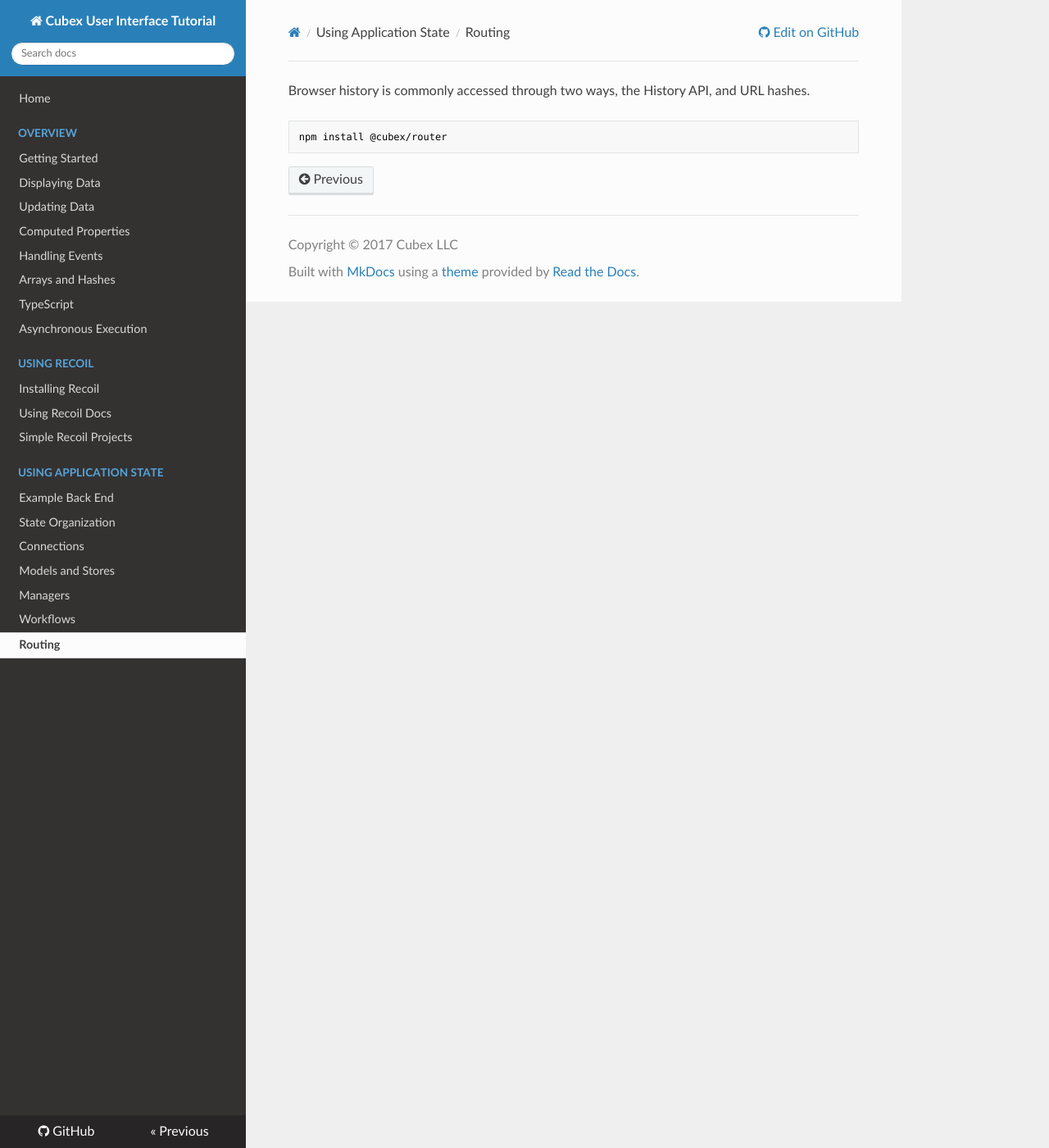
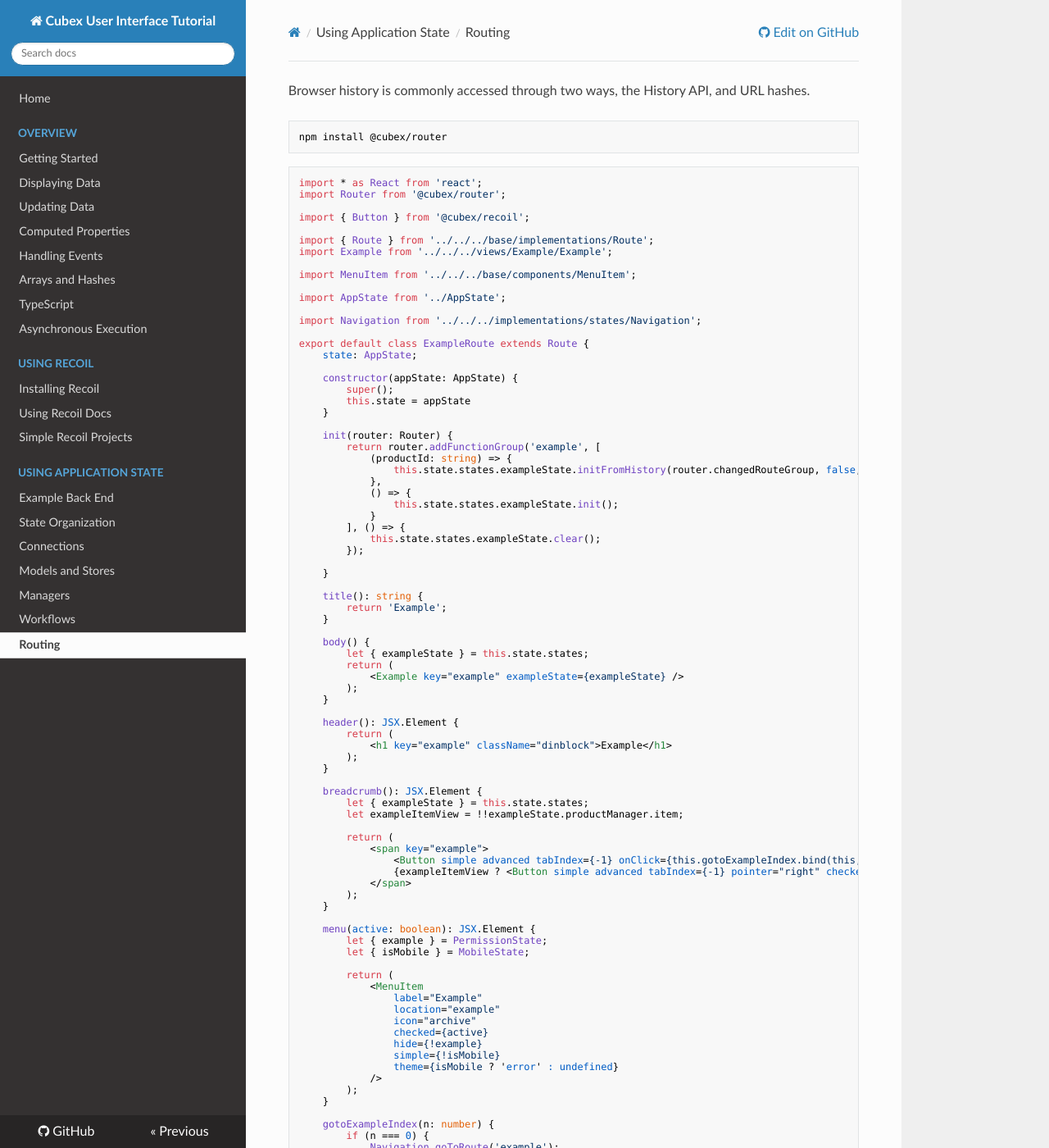
Before and after one commit to Cubex30/user-interface-tutorial, an MkDocs documentation site: the page built from docs/2-Using-Application-State/2.6-Routing.md, in a window 1280 px wide and 1400 px high. Shown: the whole window at 82% size. Built offline with MkDocs 1.6.1, drawn with Linux system fonts in a browser that asks for light colours; nearby versions of some CDN libraries; old or Windows-style settings are respelled for this version of MkDocs; some of the changed text lies outside the part shown.

Commit message:
Added Routing example.

`````diff
--- a/docs/2-Using-Application-State/2.6-Routing.md
+++ b/docs/2-Using-Application-State/2.6-Routing.md
@@ -1,3 +1,94 @@
 Browser history is commonly accessed through two ways, the History API, and URL hashes.
 
     npm install @cubex/router
+
+```` TypeScript
+import * as React from 'react';
+import Router from '@cubex/router';
+
+import { Button } from '@cubex/recoil';
+
+import { Route } from '../../../base/implementations/Route';
+import Example from '../../../views/Example/Example';
+
+import MenuItem from '../../../base/components/MenuItem';
+
+import AppState from '../AppState';
+
+import Navigation from '../../../implementations/states/Navigation';
+
+export default class ExampleRoute extends Route {
+    state: AppState;
+
+    constructor(appState: AppState) {
+        super();
+        this.state = appState
+    }
+
+    init(router: Router) {
+        return router.addFunctionGroup('example', [
+            (productId: string) => {
+                this.state.states.exampleState.initFromHistory(router.changedRouteGroup, false, parseInt(productId));
+            },
+            () => {
+                this.state.states.exampleState.init();
+            }
+        ], () => {
+            this.state.states.exampleState.clear();
+        });
+
+    }
+
+    title(): string {
+        return 'Example';
+    }
+
+    body() {
+        let { exampleState } = this.state.states;
+        return (
+            <Example key="example" exampleState={exampleState} />
+        );
+    }
+
+    header(): JSX.Element {
+        return (
+            <h1 key="example" className="dinblock">Example</h1>
+        );
+    }
+
+    breadcrumb(): JSX.Element {
+        let { exampleState } = this.state.states;
+        let exampleItemView = !!exampleState.productManager.item;
+
+        return (
+            <span key="example">
+                <Button simple advanced tabIndex={-1} onClick={this.gotoExampleIndex.bind(this, 0)} pointer="right" checked={!exampleItemView} size="small">Example</Button>
+                {exampleItemView ? <Button simple advanced tabIndex={-1} pointer="right" checked size="small">Example Item</Button> : null}
+            </span>
+        );
+    }
+
+    menu(active: boolean): JSX.Element {
+        let { example } = PermissionState;
+        let { isMobile } = MobileState;
+
+        return (
+            <MenuItem
+                label="Example"
+                location="example"
+                icon="archive"
+                checked={active}
+                hide={!example}
+                simple={!isMobile}
+                theme={isMobile ? 'error' : undefined}
+            />
+        );
+    }
+
+    gotoExampleIndex(n: number) {
+        if (n === 0) {
+            Navigation.goToRoute('example');
+        }
+    }
+}
+````
`````
